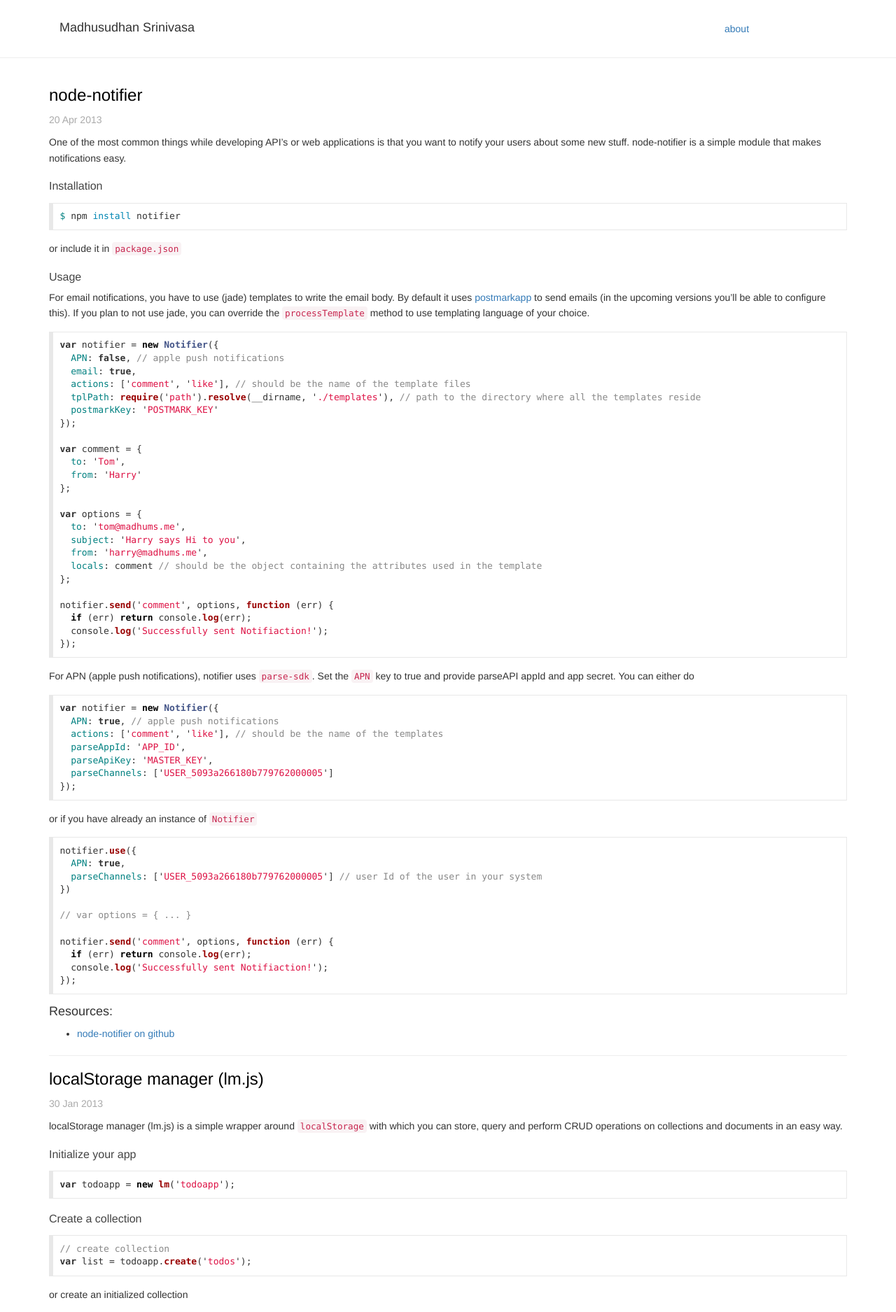
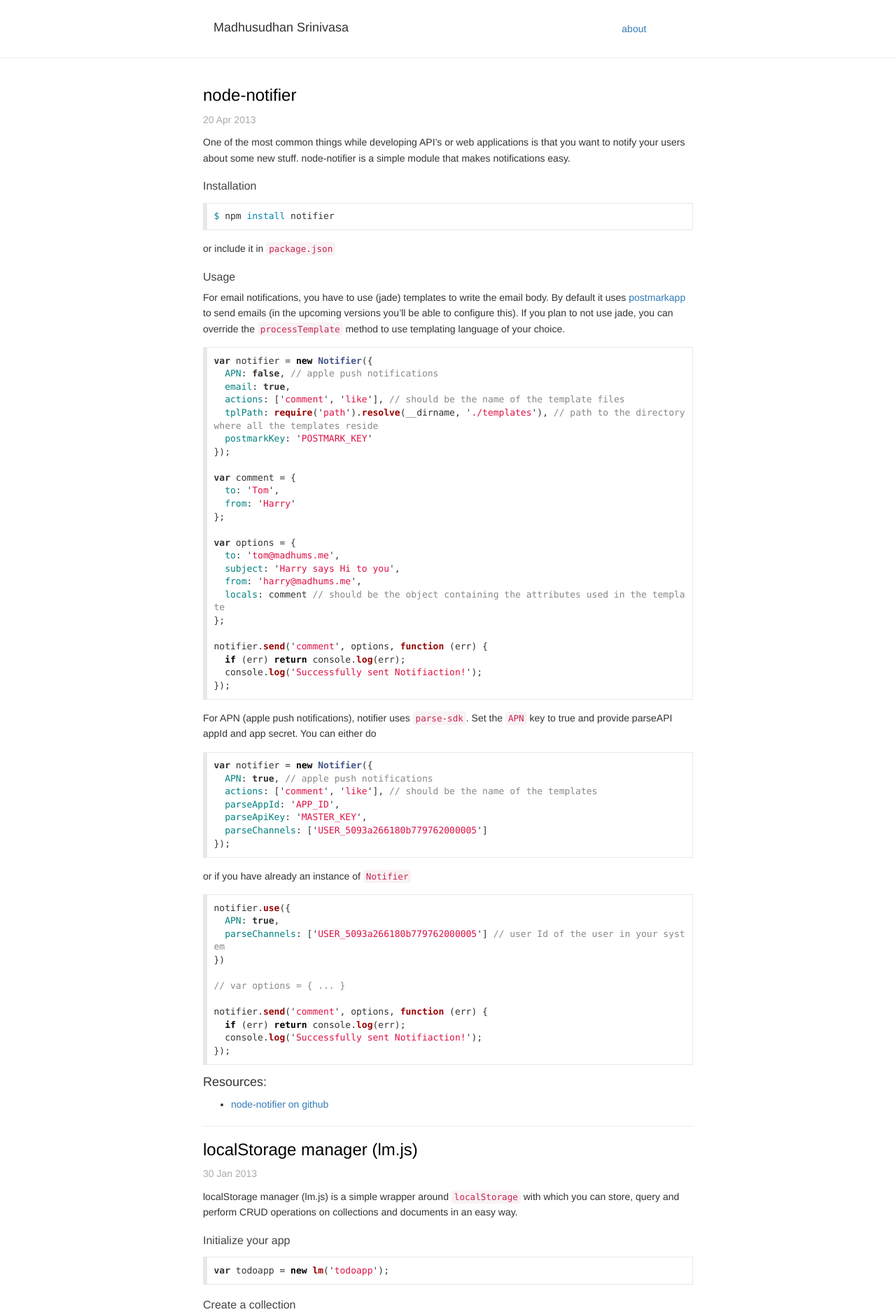
Before and after one commit to madhums/madhums.github.io, a Jekyll site: the page built from index.html, in a window 1280 px wide. Shown: the top 1875 px of the page at 70% size. Built offline with Jekyll 4.4.1, drawn with Linux system fonts in a browser that asks for light colours; nearby versions of some CDN libraries; Markdown is read by kramdown in place of the engine named in the settings; the list of posts is cut into pages by our own code.

Commit message:
narrow the container

```diff
--- a/public/css/madhums.css
+++ b/public/css/madhums.css
@@ -107,3 +107,9 @@ a.about {
 .related {
   margin-bottom: 50px;
 }
+
+@media (min-width: 768px) {
+  .container {
+    max-width: 730px;
+  }
+}
```
